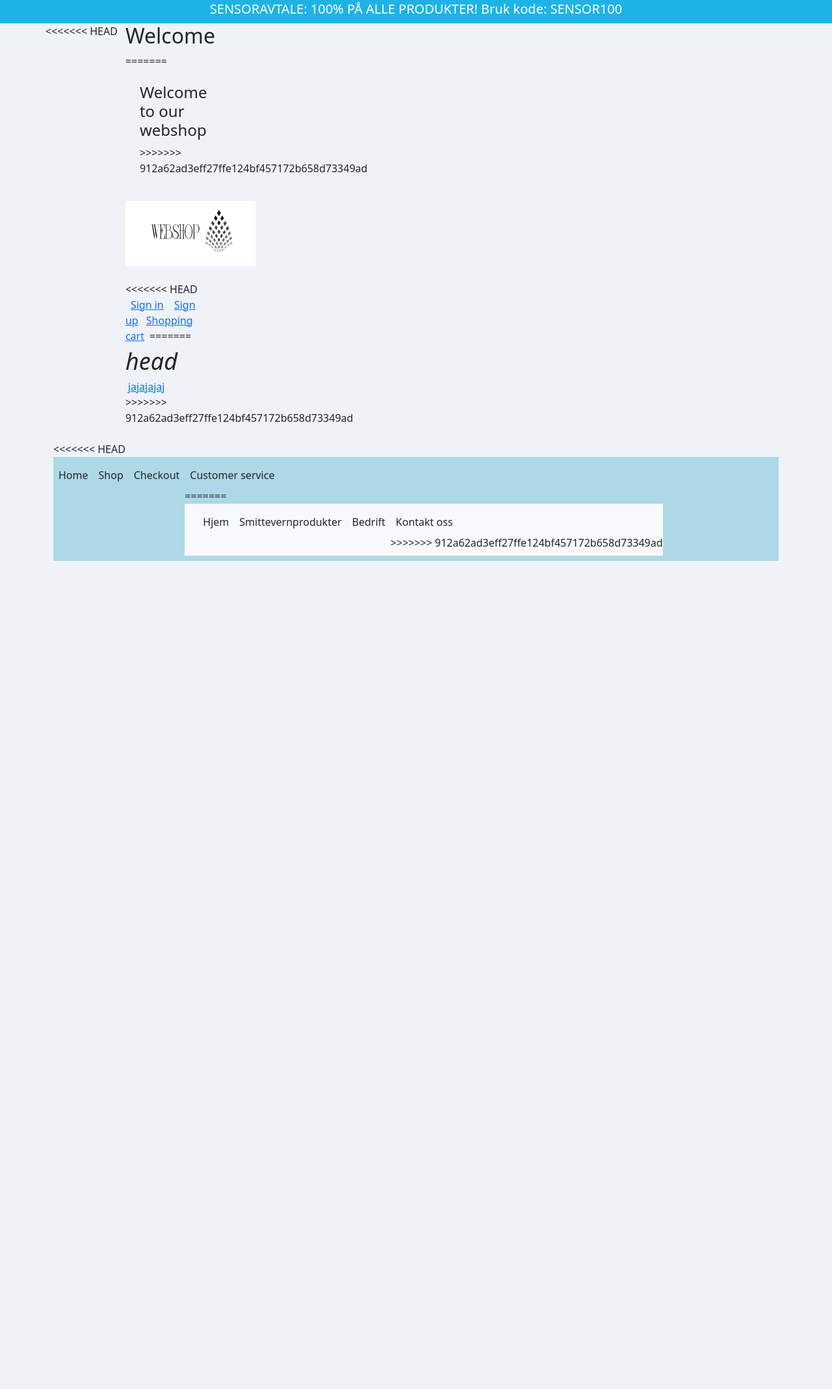
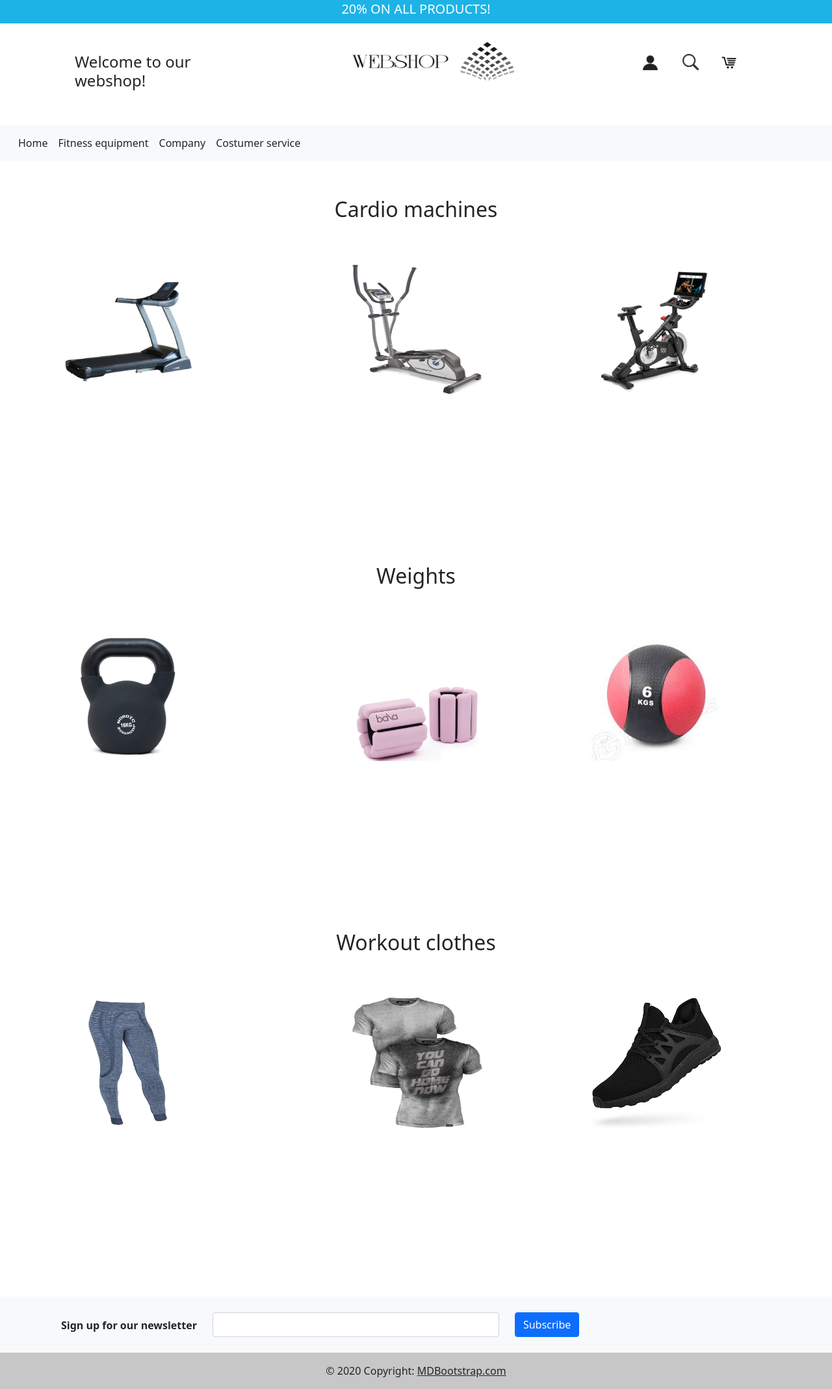
Before and after one commit to sevdeg/portfolio2, a Flask app: page / in a window 1280 px wide. Shown: the whole page at 65% size. Before the commit the page ends 863 px from the top, so only its background shows below. Run offline with Flask 2, Linux system fonts and the light colour scheme.

Commit message:
første side

```diff
--- a/templates/index.html
+++ b/templates/index.html
@@ -6,8 +6,8 @@
         <meta name="viewport" content="width=device-width,initial-scale=1">
         <link rel="stylesheet" href="style.css">
         <link href="https://cdn.jsdelivr.net/npm/bootstrap@5.0.0-beta3/dist/css/bootstrap.min.css" rel="stylesheet" integrity="sha384-eOJMYsd53ii+scO/bJGFsiCZc+5NDVN2yr8+0RDqr0Ql0h+rP48ckxlpbzKgwra6" crossorigin="anonymous">
-        <style>
-            body {background-color: #eff2f7;}
+         <style>
+            body {background-color:white}
             /* visited link */
             .navbar-nav .nav-item .nav-link {
                 color: inherit;
@@ -26,83 +26,151 @@
         <header>
             <!-- FIRST PIECE -->
             <div class="salgsbanner" style="margin-bottom: 0px; background-color: #1db3e6; padding:2px;">
-                <h5 style="text-align: center; color: white;">SENSORAVTALE: 100% PÅ ALLE PRODUKTER! Bruk kode: SENSOR100</h5>
+                <h5 style="text-align: center; color: white;">20% ON ALL PRODUCTS!</h5>
             </div>
             <!-- SECOND PIECE -->
             <div class="container">
                 <div class="row">
-<<<<<<< HEAD
-                    <div class="col-md-4 col-sm-12 col-12">
-                        <h2 class="overskrift">Welcome</h2>
-=======
-                    <div class="col-md-4 col-sm-12 col-12" style="padding:22px;">
-                        <h4>Welcome to our webshop</h4>
+                    <div class="col-md-4 col-sm-12 col-12" style="padding:45px;">
+                        <h4>Welcome to our webshop!</h4>
                         <!-- <button class="btn"><i class="fa fa-bars"></i>hehe</button> -->
->>>>>>> 912a62ad3eff27ffe124bf457172b658d73349ad
                     </div>
                     <div class="col-md-4 col-12 text-center">
-                        <h2 class="my-md-3 site-title" > <img src="Bild/logow.png" width="200" height="100"> </h2>
+                        <h2 class="my-md-3 site-title" > <img src="static/logow.png" width="400" height="90"/> </h2>
                     </div>
                     <div class="col-md-4 col-12 text-right">
                         <p class="my-md-4 header-links">
-<<<<<<< HEAD
-                            <a href="#" class="px-2">Sign in</a>
-                            <a href="#" class="px-1">Sign up</a>
-                            <a href="#" class="px-1">Shopping cart</a>
-=======
-                            <i class='fas fa-user-alt' style='font-size:36px'>head</i>
-
+                            <i class='fas fa-user-alt' style='font-size:36px'></i>
                             <!-- <a href="#" class="fa fa-home">ahahhaha</a> -->
-                            <a href="#" class="px-1">jajajajaj</a>
->>>>>>> 912a62ad3eff27ffe124bf457172b658d73349ad
+                            <a href="#" class="px-1"><img src="static/login1.jpg" width="25" height="25" style="margin-left: 40%;"></a>
+                            <a href="#" class="px-1"><img src="static/search1.png" width="25" height="25" style="margin-left: 7%;"></a>
+                            <a href="#" class="px-1"><img src="static/shopcart.jpg" width="35" height="35" style="margin-left: 5%;"></a>
                         </p>
                     </div>
 
                 </div>
             </div>
 
-<<<<<<< HEAD
-            <nav class="navbar navbar-expand-md" style="background-color: lightblue;">
-                <ul class="navbar-nav">
+            <nav class="navbar navbar-expand-md navbar-light bg-light">
+                <ul class="navbar-nav" style="padding-left:20px;">
                     <li class="nav-item">
                         <a class="nav-link" href="#">Home</a>
                     </li>
                     <li class="nav-item">
-                        <a class="nav-link" href="#">Shop</a>
+                        <a class="nav-link" href="#">Fitness equipment</a>
                     </li>
                     <li class="nav-item">
-                        <a class="nav-link" href="#">Checkout</a>
+                        <a class="nav-link" href="#">Company</a>
                     </li>
                     <li class="nav-item">
-                        <a class="nav-link" href="#">Customer service</a>
-=======
-            <nav class="navbar navbar-expand-md navbar-light bg-light">
-                <ul class="navbar-nav" style="padding-left:20px;">
-                    <li class="nav-item">
-                        <a class="nav-link" href="#">Hjem</a>
-                    </li>
-                    <li class="nav-item">
-                        <a class="nav-link" href="#">Smittevernprodukter</a>
-                    </li>
-                    <li class="nav-item">
-                        <a class="nav-link" href="#">Bedrift</a>
-                    </li>
-                    <li class="nav-item">
-                        <a class="nav-link" href="#">Kontakt oss</a>
->>>>>>> 912a62ad3eff27ffe124bf457172b658d73349ad
+                        <a class="nav-link" href="#">Costumer service</a>
                     </li>
                 </ul>
             </nav>
-
         </header>
 
+        <main>
+            <div class="container" style="height:500px">
+                <div class="row text-center" style="margin-top: 5%;">
+                    <h2>Cardio machines</h2>
+                  <div class="col-md-8" style="margin-top: 5%;">
+                    <div class="row">
+                      <div class="col-md-4" >
+                          <div class="media">
+                          <img src="static/cardio1.png" alt="bilde" height="200" width="200"/>
+                          </div>
+                        </div>
+                      <div class="col-md-4">
+                        <img src="static/cardio2.jpg" alt="bilde2" height="200" width="200" style="margin-left:90%;"/>
+                      </div>
+                      <div class="col-md-4">
+                        <img src="static/cardio3.jpg" alt="bilde" height="200" width="200" style="margin-left: 140%;"/>
+                      </div>
+                    </div>
+                  </div>
+                </div>
+              </div>
+              <div class="container" style="margin-top: 5%;  height:500px">
+                <div class="row text-center">
+                    <h2>Weights</h2>
+                  <div class="col-md-8" style="margin-top: 5%;">
+                    <div class="row">
+                      <div class="col-md-4">
+                        <img src="static/vekt1.jpg" alt="bilde" height="200" width="200"/>
+                      </div>
+                      <div class="col-md-4">
+                        <img src="static/vekt2.jpg" alt="bilde" height="200" width="200" style="margin-left:90%;"/>
+                      </div>
+                      <div class="col-md-4">
+                        <img src="static/vekt3.jpg" alt="bilde" height="200" width="200" style="margin-left:140%;"/>
+                      </div>
+                    </div>
+                  </div>
+                </div>
+              </div>
 
-
-        <main>
+              <div class="container" style="margin-top:5%;  height:500px">
+                <div class="row text-center">
+                    <h2>Workout clothes</h2>
+                  <div class="col-md-8" style="margin-top: 5%;">
+                    <div class="row">
+                      <div class="col-md-4">
+                        <img src="static/clothes1.jpg" alt="bilde" height="200" width="200"/>
+                      </div>
+                      <div class="col-md-4">
+                        <img src="static/clothes2.jpg" alt="bilde" height="200" width="200" style="margin-left:90%;"/>
+                      </div>
+                      <div class="col-md-4">
+                        <img src="static/chlotes3.jpg" alt="bilde" height="200" width="200" style="margin-left: 140%;;"/>
+                      </div>
+                    </div>
+                  </div>
+                </div>
+              </div>
 
         </main>
-        <footer>
-        </footer>
+        <footer class="bg-light text-center text-lg-start" style="margin-top:5%;">
+            <!-- Grid container -->
+            <div class="container p-4 pb-0">
+              <form action="">
+                <!--Grid row-->
+                <div class="row">
+                  <!--Grid column-->
+                  <div class="col-auto mb-4 mb-md-0">
+                    <p class="pt-2"><strong>Sign up for our newsletter</strong></p>
+                  </div>
+                  <!--Grid column-->
+
+                  <!--Grid column-->
+                  <div class="col-md-5 col-12 mb-4 mb-md-0">
+                    <!-- Email input -->
+                    <div class="form-outline mb-4">
+                      <input type="email" id="form5Example2" class="form-control" />
+                    </div>
+                  </div>
+                  <!--Grid column-->
+
+                  <!--Grid column-->
+                  <div class="col-auto mb-4 mb-md-0">
+                    <!-- Submit button -->
+                    <button type="submit" class="btn btn-primary mb-4">
+                      Subscribe
+                    </button>
+                  </div>
+                  <!--Grid column-->
+                </div>
+                <!--Grid row-->
+              </form>
+            </div>
+            <!-- Grid container -->
+
+            <!-- Copyright -->
+            <div class="text-center p-3" style="background-color: rgba(0, 0, 0, 0.2);">
+              © 2020 Copyright:
+              <a class="text-dark" href="https://mdbootstrap.com/">MDBootstrap.com</a>
+            </div>
+            <!-- Copyright -->
+         </footer>
 
 
 
--- a/templates/style.css
+++ /dev/null
@@ -1,27 +0,0 @@
-.navbar-custom {
-    background-color: #161718;
-}
-
-.navbar-custom .navbar-text {
-<<<<<<< HEAD
-    color: rgba(255, 255, 255, 0.8);
-}
-.px-2{
-    right:auto;
-}
-#overskrift{
-    right: 100px;
-=======
-    color: rgba(255,255,255,.8);
-}
-
-/* visited link */
-a:visited {
-    color: green;
-}
-
-/* mouse over link */
-a:hover {
-    color: red;
->>>>>>> 912a62ad3eff27ffe124bf457172b658d73349ad
-}
```
Also changed, not shown: static/cardio1.png (added), static/cardio2.jpg (added), static/cardio3.jpg (added), static/chlotes3.jpg (added), static/clothes1.jpg (added), static/clothes2.jpg (added), static/login1.jpg (added), static/logow.png (renamed from templates/Bild/logow.png), static/search1.png (added), static/shopcart.jpg (added), static/vekt1.jpg (added), static/vekt2.jpg (added), static/vekt3.jpg (added).
